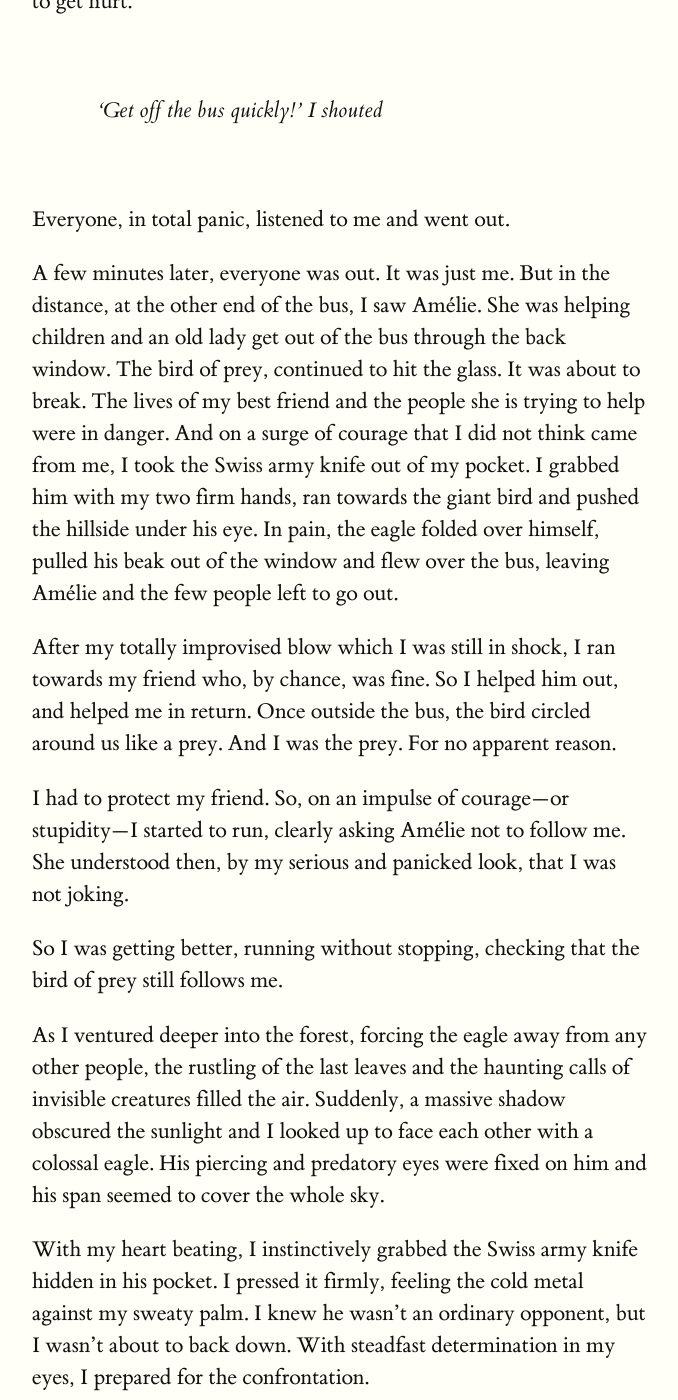
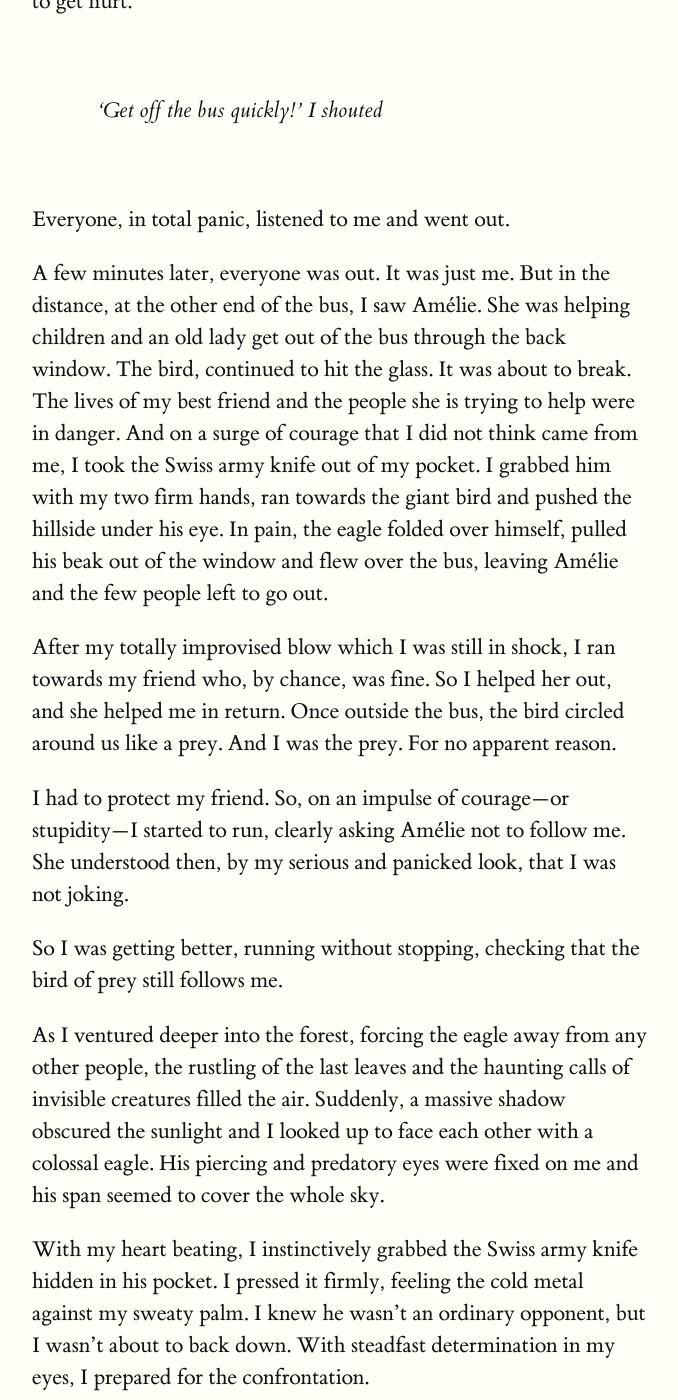
Before and after one commit to azzthey/en, a Jekyll site: the page built from _posts/2023-10-19-chapter-1.md, in a window 1280 px wide and 1400 px high, scrolled down 5412 px. Shown: the whole window, without its empty margins (128-806 px from the left). Built offline with Jekyll 4.4.1, drawn with Linux system fonts in a browser that asks for light colours; some of the changed text lies outside the part shown.

Commit message:
Update 2023-10-19-chapter-1.md

```diff
--- a/_posts/2023-10-19-chapter-1.md
+++ b/_posts/2023-10-19-chapter-1.md
@@ -90,8 +90,7 @@ Everyone, in total panic, listened to me and went out.
 
 A few minutes later, everyone was out. It was just me. But in
 the distance, at the other end of the bus, I saw Amélie. She was helping
-children and an old lady get out of the bus through the back window. The bird
-of prey, continued to hit the glass. It was about to break. The lives of my
+children and an old lady get out of the bus through the back window. The bird, continued to hit the glass. It was about to break. The lives of my
 best friend and the people she is trying to help were in danger. And on a surge
 of courage that I did not think came from me, I took the Swiss army knife out
 of my pocket. I grabbed him with my two firm hands, ran towards the giant bird
@@ -100,7 +99,7 @@ pulled his beak out of the window and flew over the bus, leaving Amélie and the
 few people left to go out.
 
 After my totally improvised blow which I was still in shock, I
-ran towards my friend who, by chance, was fine. So I helped him out, and helped
+ran towards my friend who, by chance, was fine. So I helped her out, and she helped
 me in return. Once outside the bus, the bird circled around us like a prey. And
 I was the prey. For no apparent reason.
 
@@ -115,7 +114,7 @@ As I ventured deeper into the forest, forcing the eagle away
 from any other people, the rustling of the last leaves and the haunting calls
 of invisible creatures filled the air. Suddenly, a massive shadow obscured the
 sunlight and I looked up to face each other with a colossal eagle. His piercing
-and predatory eyes were fixed on him and his span seemed to cover the whole
+and predatory eyes were fixed on me and his span seemed to cover the whole
 sky.
 
 With my heart beating, I instinctively grabbed the Swiss army
```
Also changed, not shown: other parts of _posts/2023-10-19-chapter-1.md (+5 -5 lines).
